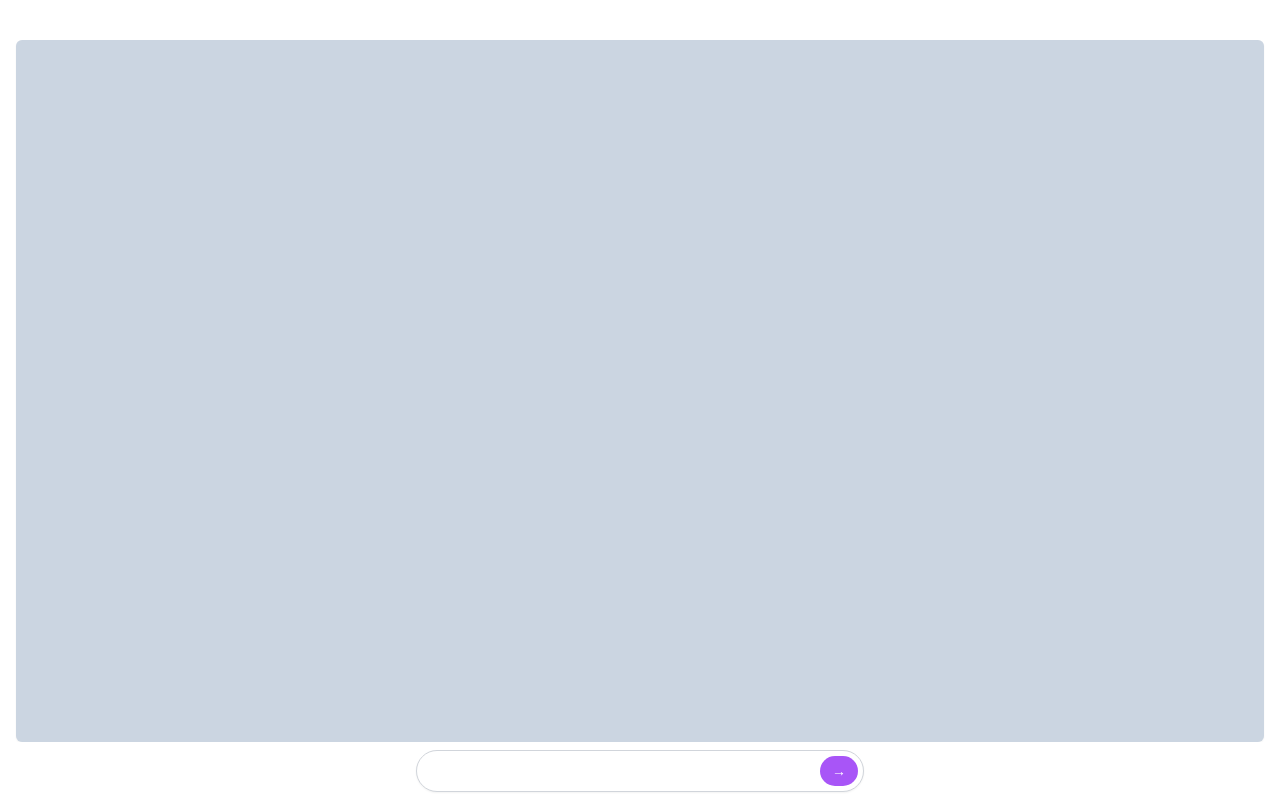
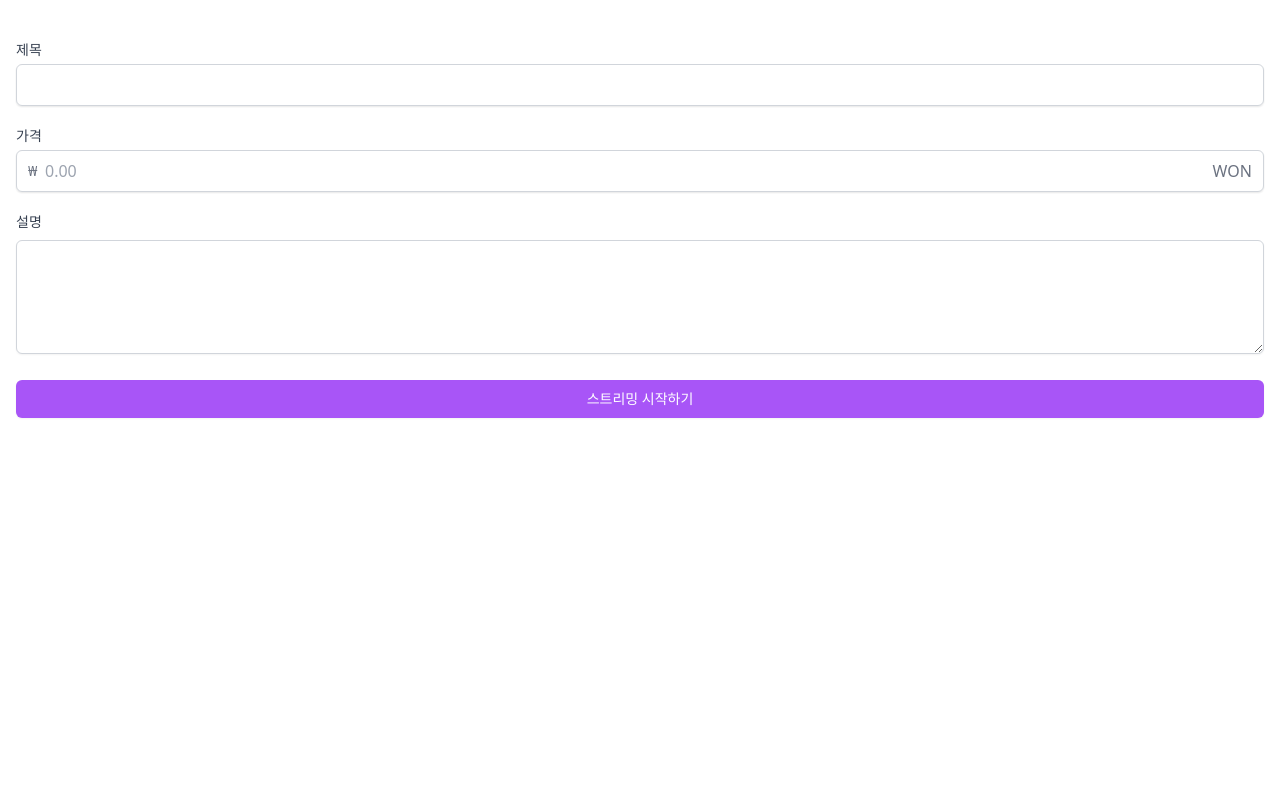
Before and after one commit to DwarfThema/carrot-market, a Next.js app: page /streams/create in a window 1280 px wide. Shown: the top 800 px of the page. Built offline with nearby package versions, Linux system fonts and the light colour scheme.

Commit message:
~5.15 create stream

```diff
--- a/pages/items/upload.tsx
+++ b/pages/items/upload.tsx
@@ -2,7 +2,7 @@
 
 const Upload: NextPage = () => {
   return (
-    <div className="px-4 py-16">
+    <div className="px-4 py-16 space-y-5">
       <div>
         <label className="w-full cursor-pointer flex items-center justify-center border-2 border-gray-300 border-dashed py-6 h-48 rounded-md text-gray-600 hover:text-purple-300 hover:border-purple-300 ">
           <svg
@@ -21,6 +21,22 @@
           </svg>
           <input type="file" className="hidden" />
         </label>
+      </div>
+      <div>
+        <label
+          className="mb-1 block text-sm font-medium text-gray-700"
+          htmlFor="name"
+        >
+          게시글 제목
+        </label>
+        <div className="rounded-md relative flex  items-center shadow-sm">
+          <input
+            id="name"
+            type="email"
+            className="appearance-none w-full px-3 py-2 border border-gray-300 rounded-md shadow-sm placeholder-gray-400 focus:outline-none focus:ring-purple-300 focus:border-purple-300"
+            required
+          />
+        </div>
       </div>
       <div className="my-5">
         <label
@@ -45,18 +61,22 @@
         </div>
       </div>
       <div>
-        <label className="mb-1 block text-sm font-medium text-gray-700">
+        <label
+          htmlFor="description"
+          className="mb-1 block text-sm font-medium text-gray-700"
+        >
           설명
         </label>
         <div>
           <textarea
+            id="description"
             rows={4}
-            className="mt-1 shadow-sm w-full rounded-md border-gray-300 focus:border-purple-300"
+            className="mt-1 shadow-sm w-full rounded-md border-gray-200 focus:border-purple-300 focus:ring-purple-300 focus:outline-none  appearance-none"
           />
         </div>
       </div>
-      <button className="mt-4 bg-purple-500 hover:bg-purple-600 text-white py-2 px-4 border border-transparent rounded-md shadow-lg text-sm font-medium focus:ring-2 focus:ring-offset-2 focus:ring-purple-300 focus:outline-none w-full">
-        Upload product
+      <button className=" w-full bg-purple-500 hover:bg-purple-600 text-white py-2 px-4 border border-transparent rounded-md shadow-sm text-sm font-medium focus:ring-2 focus:ring-offset-2 focus:ring-purple-300 focus:outline-none ">
+        게시하기
       </button>
     </div>
   );
--- /dev/null
+++ b/pages/streams/create.tsx
@@ -0,0 +1,64 @@
+import type { NextPage } from "next";
+
+const Create: NextPage = () => {
+  return (
+    <div className=" space-y-5 py-10 px-4">
+      <div>
+        <label
+          className="mb-1 block text-sm font-medium text-gray-700"
+          htmlFor="name"
+        >
+          제목
+        </label>
+        <div className="rounded-md relative flex  items-center shadow-sm">
+          <input
+            id="name"
+            type="email"
+            className="appearance-none w-full px-3 py-2 border border-gray-300 rounded-md shadow-sm placeholder-gray-400 focus:outline-none focus:ring-purple-500 focus:border-purple-500"
+            required
+          />
+        </div>
+      </div>
+      <div>
+        <label
+          className="mb-1 block text-sm font-medium text-gray-700"
+          htmlFor="price"
+        >
+          가격
+        </label>
+        <div className="rounded-md relative flex  items-center shadow-sm">
+          <div className="absolute left-0 pointer-events-none pl-3 flex items-center justify-center">
+            <span className="text-gray-500 text-sm">₩</span>
+          </div>
+          <input
+            id="price"
+            className="appearance-none pl-7 w-full px-3 py-2 border border-gray-300 rounded-md shadow-sm placeholder-gray-400 focus:outline-none focus:ring-purple-500 focus:border-purple-500"
+            type="text"
+            placeholder="0.00"
+          />
+          <div className="absolute right-0 pointer-events-none pr-3 flex items-center">
+            <span className="text-gray-500">WON</span>
+          </div>
+        </div>
+      </div>
+      <div>
+        <label
+          htmlFor="description"
+          className="mb-1 block text-sm font-medium text-gray-700"
+        >
+          설명
+        </label>
+        <textarea
+          id="description"
+          className="mt-1 shadow-sm w-full focus:ring-purple-500 rounded-md border-gray-300 focus:border-purple-500 "
+          rows={4}
+        />
+      </div>
+      <button className=" w-full bg-purple-500 hover:bg-purple-600 text-white py-2 px-4 border border-transparent rounded-md shadow-sm text-sm font-medium focus:ring-2 focus:ring-offset-2 focus:ring-purple-500 focus:outline-none ">
+        스트리밍 시작하기
+      </button>
+    </div>
+  );
+};
+
+export default Create;
```
